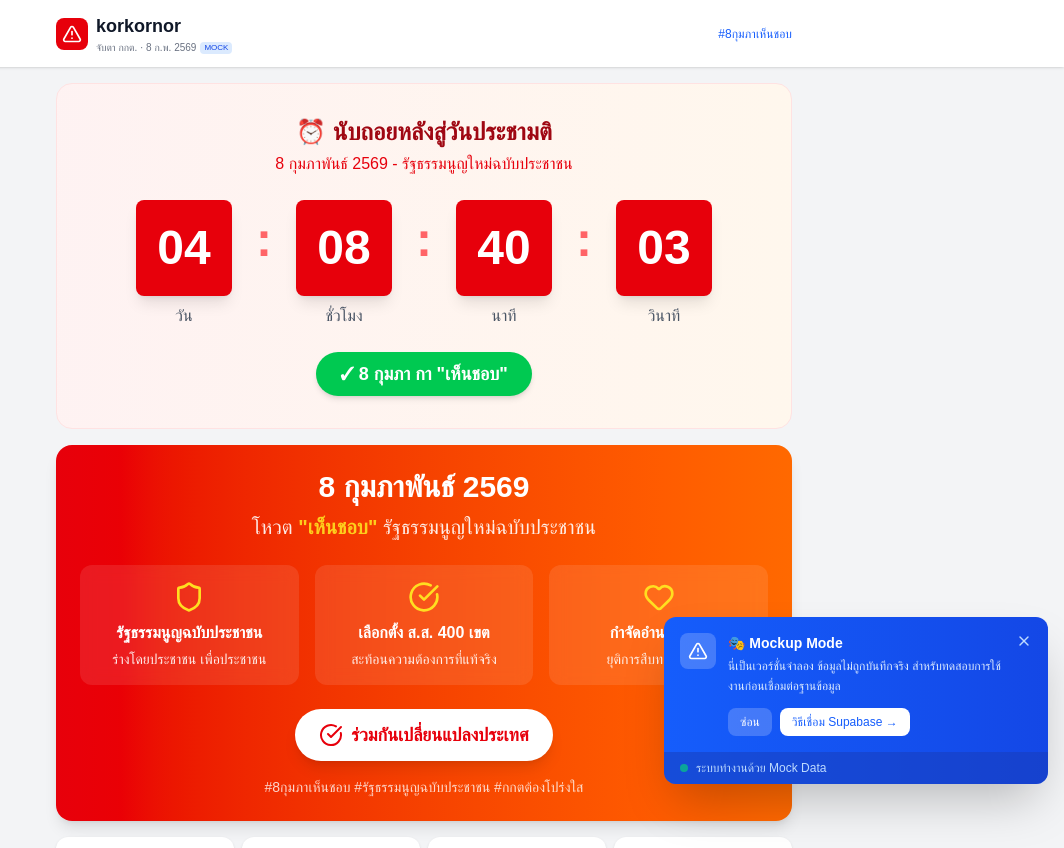
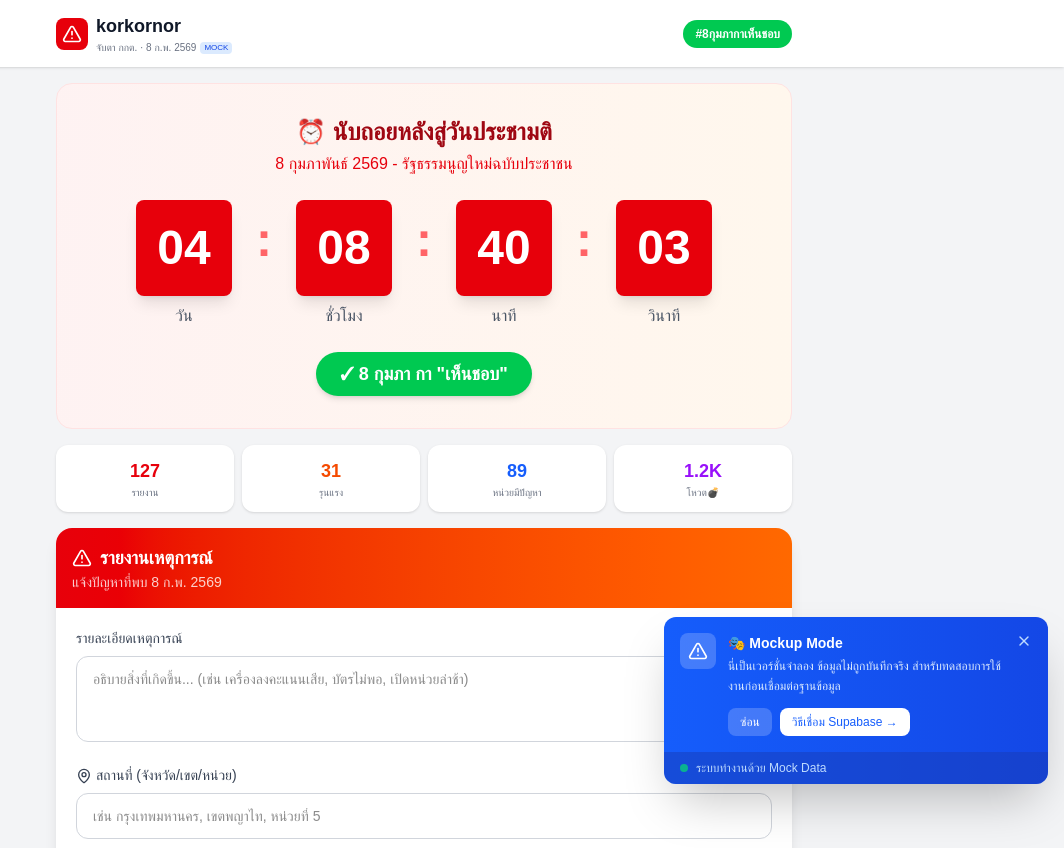
Before and after one commit to nanobro/korkornor, a Next.js app: page / in a window 1280 px wide. Shown: the top 848 px of the page, without its empty margins (216-1280 px from the left). Built offline with nearby package versions, Linux system fonts and the light colour scheme.

Commit message:
Update header: Green hashtag button + hide CampaignBanner

```diff
--- a/src/app/page.tsx
+++ b/src/app/page.tsx
@@ -3,7 +3,7 @@
 import { useState, useEffect } from 'react';
 import dynamic from 'next/dynamic';
 import Countdown from '@/components/Countdown';
-import CampaignBanner from '@/components/CampaignBanner';
+// import CampaignBanner from '@/components/CampaignBanner';
 import QuickReportForm from '@/components/QuickReportForm';
 import ReportsFeed from '@/components/ReportsFeed';
 import { DashboardStats, ElectionUnit, Report } from '@/types';
@@ -157,9 +157,9 @@ export default function Home() {
             href="https://twitter.com/hashtag/8กุมภาเห็นชอบ"
             target="_blank"
             rel="noopener noreferrer"
-            className="text-xs text-blue-600 hover:text-blue-800 font-medium"
+            className="bg-green-500 hover:bg-green-600 text-white text-xs font-bold px-3 py-1.5 rounded-full transition-colors"
           >
-            #8กุมภาเห็นชอบ
+            #8กุมภากาเห็นชอบ
           </a>
         </div>
       </header>
@@ -168,8 +168,8 @@ export default function Home() {
         {/* Countdown */}
         <Countdown />
 
-        {/* Campaign Banner */}
-        <CampaignBanner />
+        {/* Campaign Banner - Hidden for now to save space */}
+        {/* <CampaignBanner /> */}
 
         {/* Stats Overview */}
         <div className="grid grid-cols-4 gap-2">
```
